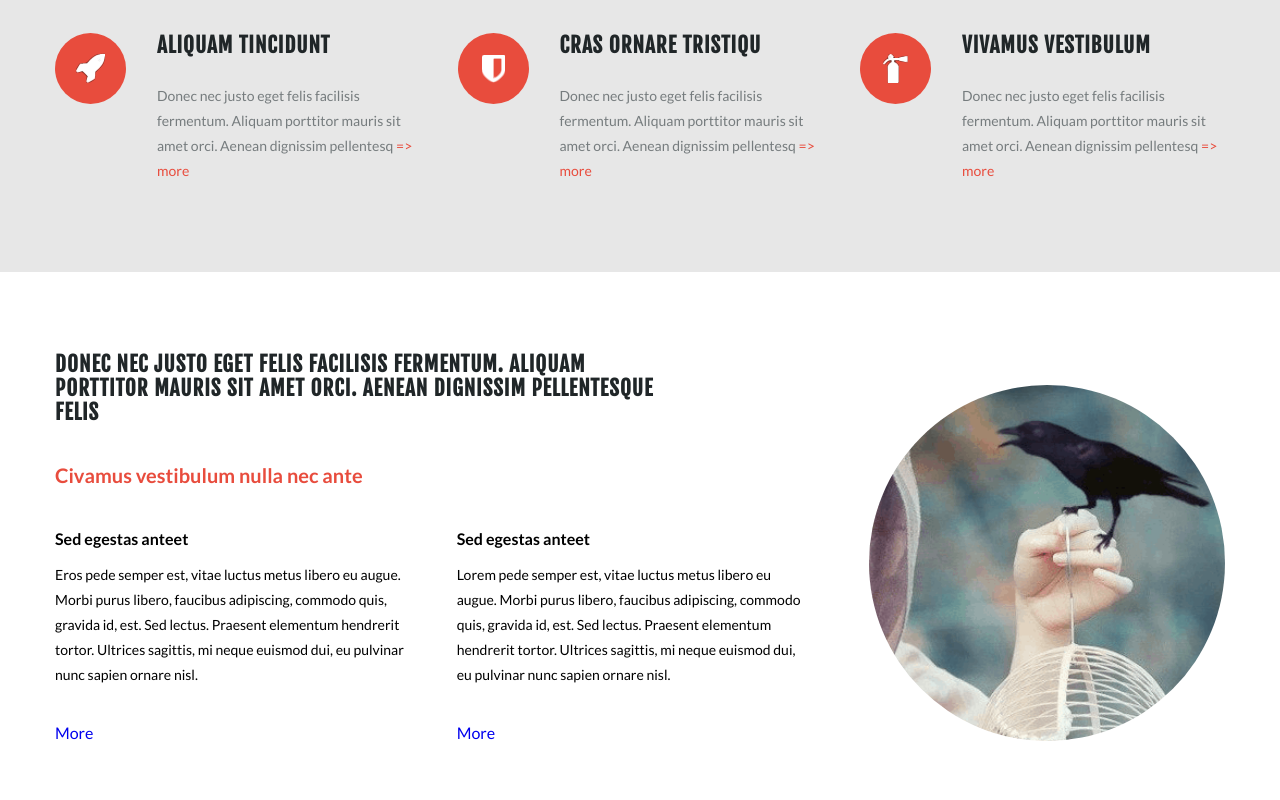
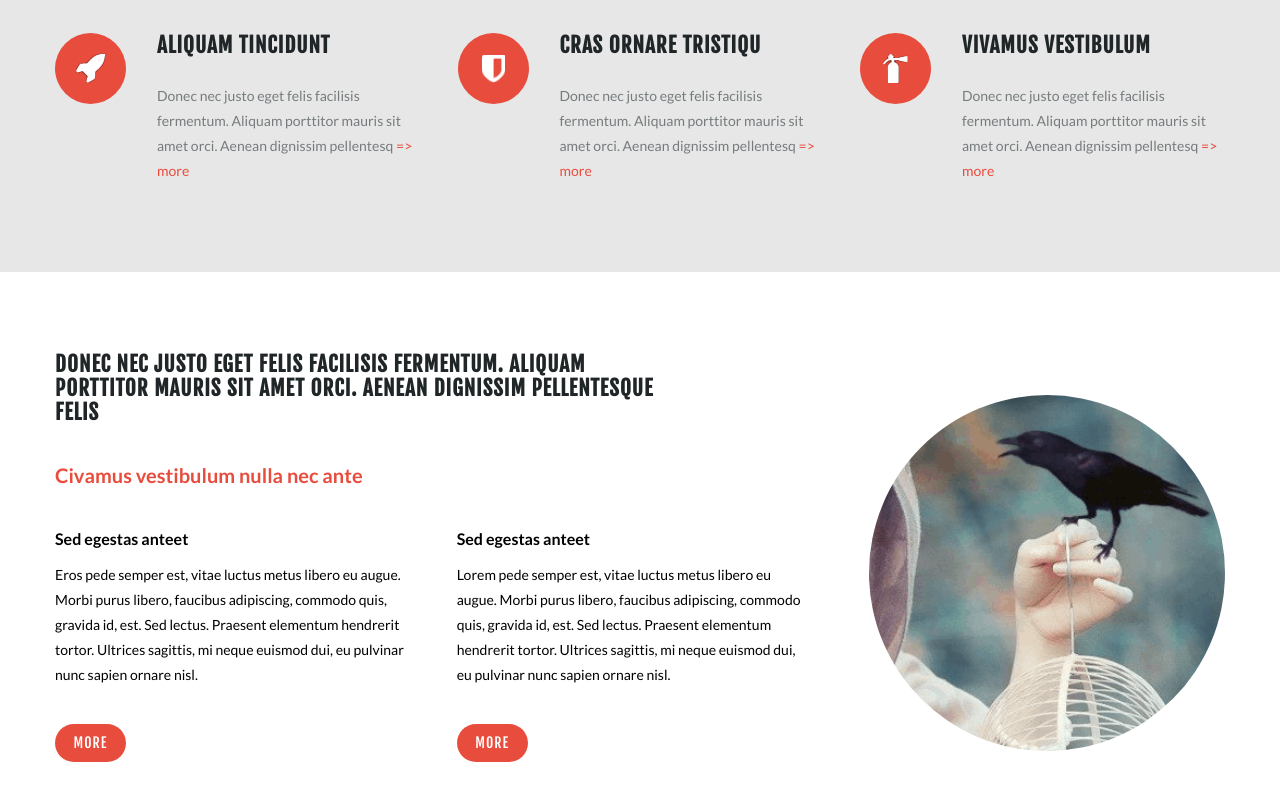
Before and after one commit to Timofei-Benko/itechart-task1-html-css, a website: page src/index.html in a window 1280 px wide. Shown: the part 690-1490 px from the top of the page. Drawn offline with nearby package versions, Linux system fonts and the light colour scheme; files that its build step writes are made by us from their sources.

Commit message:
feat: import _btn.scss component

```diff
--- a/src/style/scss/main.scss
+++ b/src/style/scss/main.scss
@@ -11,3 +11,4 @@
 @import "components/services";
 @import "components/circle-decorator";
 @import "components/main";
+@import "components/btn";
```
